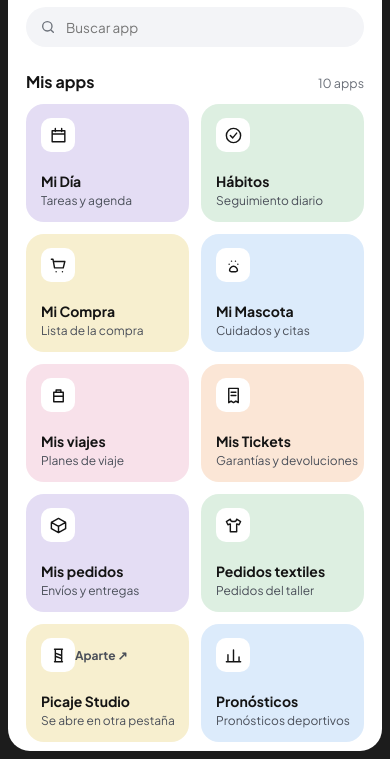
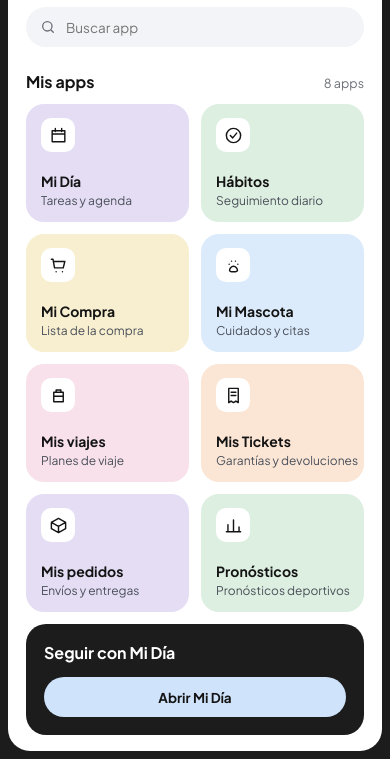
Before and after one commit to Fau25/mis-apps, a plain HTML site: page index.html in a window 390 px wide. Shown: the part 85-844 px from the top of the page. Drawn offline with Linux system fonts and the light colour scheme.

Commit message:
v9: quitar Picaje Studio y Pedidos textiles del panel; «Seguir con…» a todo el ancho
Co-Authored-By: Claude Opus 5.5 <noreply@anthropic.com>
Claude-Session: https://claude.ai/code/session_01RViPf5DwGHAvEPb4uFBKzi

```diff
--- a/app.js
+++ b/app.js
@@ -1,5 +1,5 @@
 'use strict';
-const VERSION = 'v8';
+const VERSION = 'v9';
 const MOVIL = matchMedia('(max-width:700px)'); // en el móvil cada app se abre a pantalla completa
 const MAX_VIVAS = 5; // apps que se mantienen cargadas para volver al instante
 const PASTEL = ['#E4DDF4', '#DDEFE1', '#F7EFCF', '#DCEBFB', '#F8E1EA', '#FBE6D6'];
@@ -13,8 +13,6 @@ const APPS = [
   { id: 'viajes',  nombre: 'Mis viajes',       desc: 'Planes de viaje',          ruta: '/mis-viajes/',       d: 'M6 8h12v12H6zM9 8V5h6v3M6 13h12' },
   { id: 'tickets', nombre: 'Mis Tickets',      desc: 'Garantías y devoluciones', ruta: '/mis-tickets/',      d: 'M6 3h12v18l-3-2-3 2-3-2-3 2zM9 8h6M9 12h6' },
   { id: 'pedidos', nombre: 'Mis pedidos',      desc: 'Envíos y entregas',        ruta: '/mis-pedidos/',      d: 'M3 8l9-5 9 5v8l-9 5-9-5zM3 8l9 5 9-5M12 13v8' },
-  { id: 'textil',  nombre: 'Pedidos textiles', desc: 'Pedidos del taller',       ruta: '/pedidos-textil/',   d: 'M8 4L3 7l2 4 3-1v10h8V10l3 1 2-4-5-3c0 2-2 3-4 3s-4-1-4-3z' },
-  { id: 'picaje',  nombre: 'Picaje Studio',    desc: 'Se abre en otra pestaña',  ext: 'https://claude.ai/artifact/3sBJDKricWYNvFEtZKnrwn', d: 'M7 4h10M7 20h10M8 4v16M16 4v16M8 9l8 3M8 13l8 3' },
   { id: 'pronos',  nombre: 'Pronósticos',      desc: 'Pronósticos deportivos',   ruta: '/pronosticos/',      d: 'M5 20V11M12 20V5M19 20v-6M3 20h18' }
 ];
 const IC = {
--- a/estilos.css
+++ b/estilos.css
@@ -69,7 +69,7 @@ kbd{font:600 11px var(--mono);color:var(--sec);background:#fff;border-radius:6px
 .ficha .marca i{width:7px;height:7px;border-radius:50%;background:#2F9E5B}
 .ficha b{display:block;font-size:15px;font-weight:700}
 .ficha small{display:block;margin-top:3px;font-size:12.5px;color:#4A4F59;white-space:nowrap;overflow:hidden;text-overflow:ellipsis}
-.continuar{grid-column:span 2;height:136px;border-radius:20px;background:var(--marco);color:#fff;padding:20px 24px;display:flex;align-items:center;gap:20px}
+.continuar{grid-column:1/-1;height:92px;border-radius:20px;background:var(--marco);color:#fff;padding:20px 24px;display:flex;align-items:center;gap:20px}
 .continuar .txt{flex:1;min-width:0;display:flex;flex-direction:column;gap:6px}
 .continuar b{font-size:16px;font-weight:700}
 .continuar small{font-size:12.5px;color:#BDBEC4;line-height:1.5}
@@ -133,8 +133,8 @@ kbd{font:600 11px var(--mono);color:var(--sec);background:#fff;border-radius:6px
 #aviso:not(:has(#deshacer:not([hidden]))){padding-right:16px}
 #deshacer{height:30px;padding:0 12px;border-radius:9px;border:none;background:#CFE3FB;color:var(--tinta);font-size:12.5px;font-weight:700}
 
-@media (max-width:1180px){#inicio{padding:40px 40px 48px}.rejilla{grid-template-columns:repeat(3,minmax(0,1fr))}.continuar{grid-column:span 3}}
-@media (max-width:820px){.rejilla{grid-template-columns:repeat(2,minmax(0,1fr))}.continuar{grid-column:span 2}.buscar{width:170px}#inicio{padding:32px 24px}}
+@media (max-width:1180px){#inicio{padding:40px 40px 48px}.rejilla{grid-template-columns:repeat(3,minmax(0,1fr))}}
+@media (max-width:820px){.rejilla{grid-template-columns:repeat(2,minmax(0,1fr))}.buscar{width:170px}#inicio{padding:32px 24px}}
 /* ---- Móvil: sin barra lateral; cada app se abre a pantalla completa ---- */
 @media (max-width:700px){
   #barra{display:none}
@@ -150,7 +150,7 @@ kbd{font:600 11px var(--mono);color:var(--sec);background:#fff;border-radius:6px
   .ficha .tile{width:34px;height:34px;border-radius:10px}
   .ficha b{font-size:14px}
   .ficha small{font-size:12px}
-  .continuar{grid-column:span 2;height:auto;flex-direction:column;align-items:stretch;gap:14px;padding:18px}
+  .continuar{height:auto;flex-direction:column;align-items:stretch;gap:14px;padding:18px}
   .continuar small{display:none}
   kbd{display:none}
   #cajon{top:8px;right:8px;bottom:8px;left:8px;width:auto;max-width:none;border-radius:22px}
--- a/sw.js
+++ b/sw.js
@@ -1,5 +1,5 @@
 // Solo cachea el propio panel (/mis-apps/). Cada app usa su propio service worker.
-const CACHE = 'mis-apps-v8';
+const CACHE = 'mis-apps-v9';
 const ARCHIVOS = ['./', 'index.html', 'estilos.css', 'app.js', 'manifest.json', 'icono.svg', 'icono-192.png', 'icono-512.png',
   'fuentes/jakarta-400.woff2', 'fuentes/jakarta-500.woff2', 'fuentes/jakarta-600.woff2', 'fuentes/jakarta-700.woff2', 'fuentes/jakarta-800.woff2'];
 self.addEventListener('install', (e) => {
```
